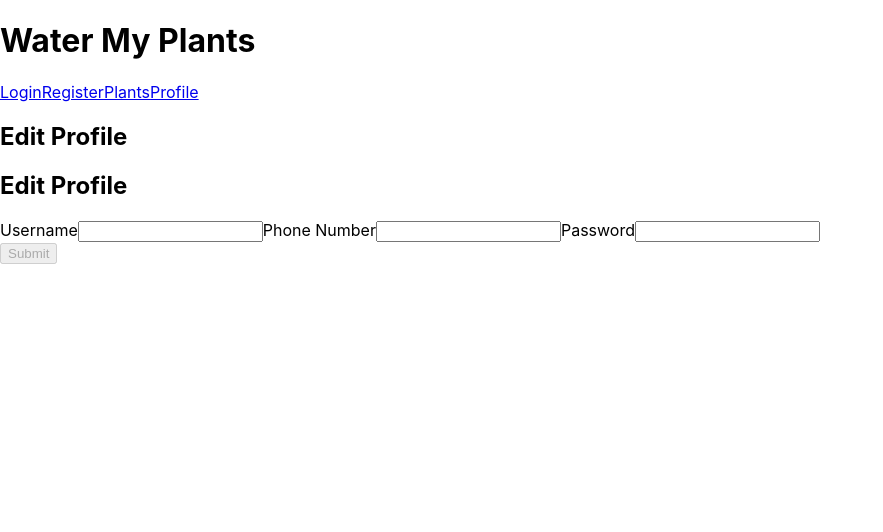
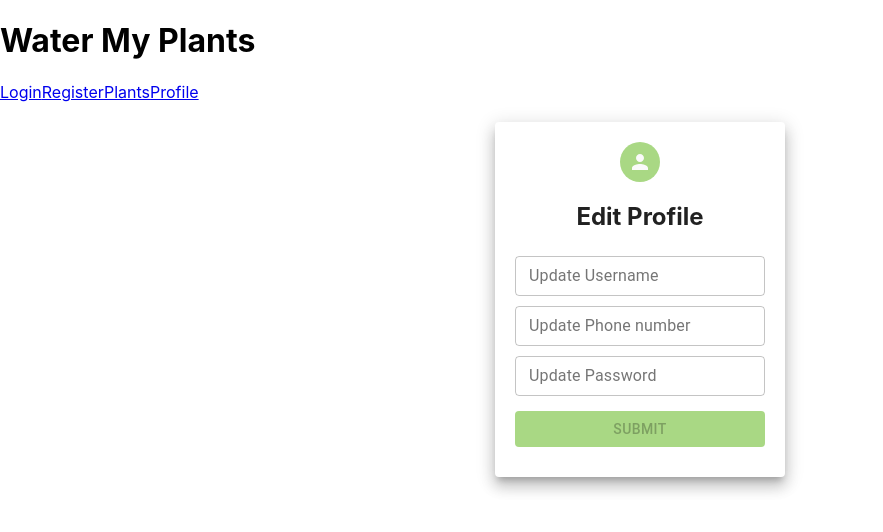
Before and after one commit to Water-My-Plants-tt2/Front-End, a React (Create React App) app in the folder water-my-plants/: page /profile in a window 1280 px wide. Shown: the top 532 px of the page, without its empty margins (0-883 px from the left). Built offline with nearby package versions, Linux system fonts and the light colour scheme.

Commit message:
Styled EditProfileForm with styled components - added config.js to hold api constants

```diff
--- a/water-my-plants/src/components/EditProfile.js
+++ b/water-my-plants/src/components/EditProfile.js
@@ -1,18 +1,16 @@
-import React from "react";
-import EditProfileForm from "./EditProfileForm";
+import React from 'react';
+import EditProfileForm from './EditProfileForm';
 
 //Authenticated user can update their phoneNumber and password.
 //Authenticated user can update their phoneNumber and password.
 
-
 const EditProfile = () => {
-
-    return (
-        <div>
-            <h2>Edit Profile</h2>
-            <EditProfileForm />
-        </div>
-    )
-}
+	return (
+		<div>
+			{/* <h2>Edit Profile</h2> */}
+			<EditProfileForm />
+		</div>
+	);
+};
 
 export default EditProfile;
--- a/water-my-plants/src/components/EditProfileForm.jsx
+++ b/water-my-plants/src/components/EditProfileForm.jsx
@@ -1,5 +1,6 @@
 import React, { useState } from 'react';
-
+import { Avatar, Button, Grid, Paper, TextField } from '@material-ui/core';
+import PersonIcon from '@material-ui/icons/Person';
 // Set initial form values
 const initialFormValues = {
 	username: '',
@@ -20,9 +21,10 @@ const initialDisabled = true;
 
 const EditProfileForm = () => {
 	/////////////// State ////////////////////////////
+	const [disabled /*setDisabled*/] = useState(initialDisabled);
 	const [formValues, setFormValues] = useState(initialFormValues);
-	const [disabled, /*setDisabled*/] = useState(initialDisabled);
 	//////////////////////////////////////////////////
+	const { username, phone_number, password } = formValues;
 
 	// On change handler
 	const onChange = (e) => {
@@ -43,52 +45,89 @@ const EditProfileForm = () => {
 		e.preventDefault();
 		// For testing - Form values are passed to state
 		console.log(
-			`Username: ${formValues.username}, Phone Number: ${formValues.phone_number}, Password: ${formValues.password}`
+			`Username: ${username}, Phone Number: ${phone_number}, Password: ${password}`
 		);
 	};
 
+	const paperStyle = {
+		padding: 20,
+		height: '315px',
+		width: 250,
+		margin: '20px auto',
+	};
+
+	const avatarStyle = { backgroundColor: '#A9D884' };
+
+	const inputStyle = {
+		margin: '5px auto',
+	};
+
+	const submitBtnStyle = {
+		marginTop: '10px',
+		backgroundColor: '#A9D884',
+	};
+
 	return (
-		<div className='form-container' onSubmit={onSubmit}>
-			<form>
-				<h2>Edit Profile</h2>
+		<Grid>
+			<Paper elevation={10} style={paperStyle}>
+				<Grid align='center'>
+					<Avatar style={avatarStyle}>
+						<PersonIcon />
+					</Avatar>
+					<h2>Edit Profile</h2>
+				</Grid>
 
-				<label>
-					Username
-					<input
-						type='text'
+				<form onSubmit={onSubmit}>
+					<TextField
+						style={inputStyle}
+						label='Update Username'
+						placeholder='Update Username'
+						variant='outlined'
+						size='small'
+						fullWidth
 						name='username'
-						value={formValues.username}
+						value={username}
 						onChange={onChange}
 					/>
-				</label>
 
-				<label>
-					Phone Number
-					<input
-						type='text'
+					<TextField
+						style={inputStyle}
+						label='Update Phone number'
+						placeholder='Update Phone Number'
+						variant='outlined'
+						size='small'
+						fullWidth
 						name='phone_number'
-						value={formValues.phone_number}
+						value={phone_number}
 						onChange={onChange}
 					/>
-				</label>
 
-				<label>
-					Password
-					<input
+					<TextField
+						style={inputStyle}
+						label='Update Password'
+						placeholder='Update Password'
+						variant='outlined'
+						size='small'
+						fullWidth
+						name='password'
+						value={password}
 						type='password'
-						name='password'
-						value={formValues.password}
 						onChange={onChange}
 					/>
-				</label>
 
-				<div className='btn'>
-					<button disabled={disabled} type='submit'>
+					<Button
+						style={submitBtnStyle}
+						type='submit'
+						color='primary'
+						variant='contained'
+						fullWidth
+						disabled={disabled}
+					>
 						Submit
-					</button>
-				</div>
-			</form>
-		</div>
+					</Button>
+				</form>
+			</Paper>
+		</Grid>
 	);
 };
 
```
Also changed, not shown: water-my-plants/src/config.js (added, +11 -0 lines).
